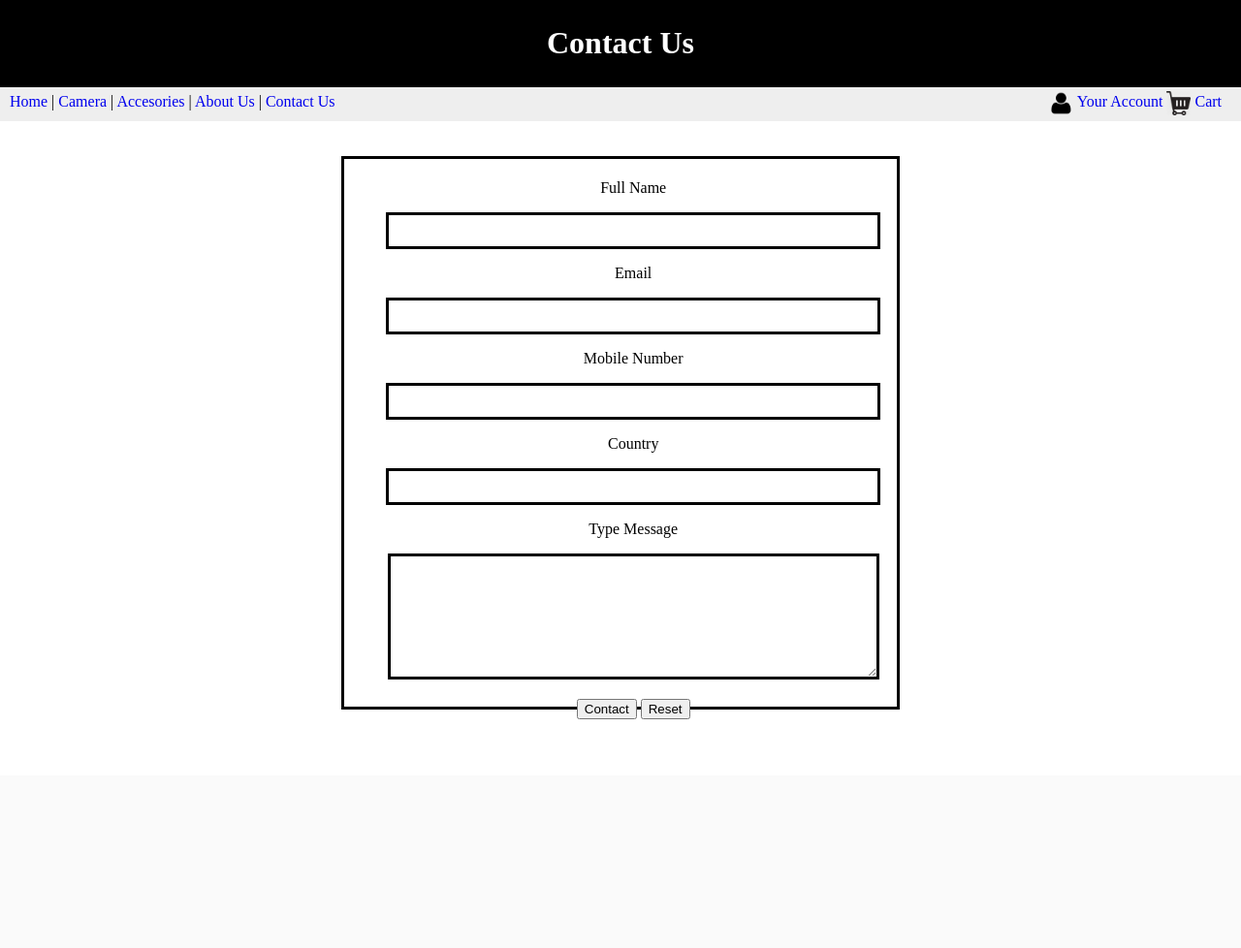
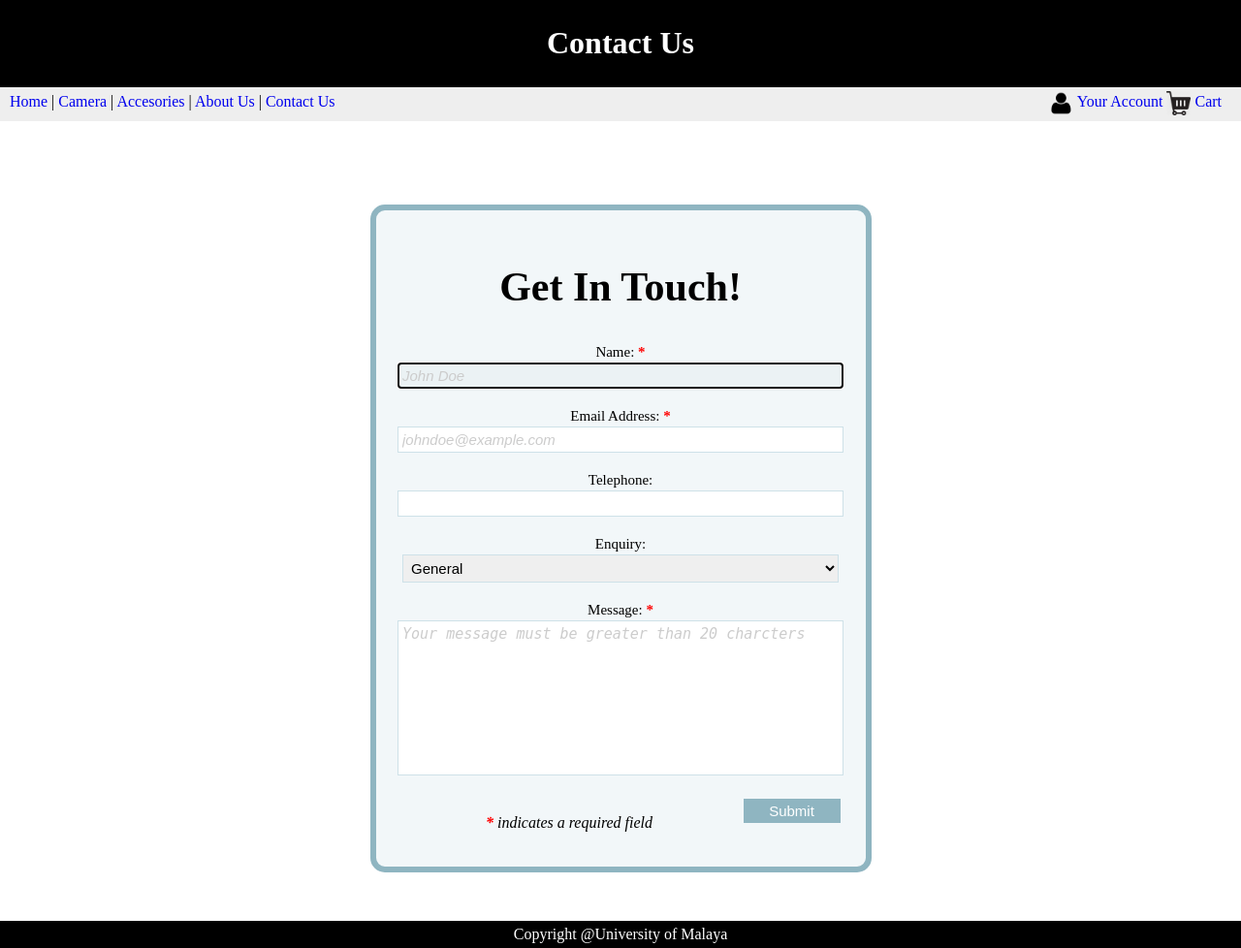
Before and after one commit to sopnopriyo/camera-shop, a PHP site: page /contact-us.html in a window 1280 px wide. Shown: the whole page at 97% size. Before the commit the page ends 742 px from the top, so only its background shows below. Run offline with PHP 8.4, Linux system fonts and the light colour scheme.

Commit message:
Desigining contact us form

```diff
--- a/contact-us.html
+++ b/contact-us.html
@@ -26,31 +26,45 @@
 
 </nav>
 <br><br>
-<form>
+
 	<section>
-	<center>
-			<fieldset style="padding-left: 3%; width: 520px; height: 550px; border: solid; ">
-			<p style="font-size: 16px;">Full Name</p>
-			<input type="text" name="fullname" style="width: 500px; height: 30px; border: solid ">
+		<center>
+			<div id="contact-form" class="clearfix">
+    <h1>Get In Touch!</h1>
+    <ul id="errors" class="">
+        <li id="info">There were some problems with your form submission:</li>
+    </ul>
+    <p id="success">Thanks for your message! We will get back to you ASAP!</p>
+    <form method="post" action="process.php">
+        <label for="name">Name: <span class="required">*</span></label>
+        <input type="text" id="name" name="name" value="" placeholder="John Doe" required="required" autofocus="autofocus" />
 
-			<p style="font-size: 16px;">Email</p>
-			<input type="text" name="email" style="width: 500px; height: 30px; border: solid ">
+        <label for="email">Email Address: <span class="required">*</span></label>
+        <input type="email" id="email" name="email" value="" placeholder="johndoe@example.com" required="required" />
 
-			<p style="font-size: 16px;">Mobile Number</p>
-			<input type="text" name="mobile" style="width: 500px; height: 30px; border: solid ">
+        <label for="telephone">Telephone: </label>
+        <input type="tel" id="telephone" name="telephone" value="" />
 
-			<p style="font-size: 16px;">Country</p>
-			<input type="text" name="country" style="width: 500px; height: 30px; border: solid ">
+        <label for="enquiry">Enquiry: </label>
+        <select id="enquiry" name="enquiry">
+            <option value="general">General</option>
+            <option value="sales">Sales</option>
+            <option value="support">Support</option>
+        </select>
 
-			<p style="font-size: 16px;">Type Message</p>
-			<textarea name="comments" id="comments" cols="60" rows="8" style="border: solid"> </textarea><p></p>
+        <label for="message">Message: <span class="required">*</span></label>
+        <textarea id="message" name="message" placeholder="Your message must be greater than 20 charcters" required="required" data-minlength="20"></textarea>
 
-
-			<input type="submit" value="Contact"> <input type="reset" value="Reset" >
-
-			</fieldset>
+        <span id="loading"></span>
+        <input type="submit" value="Submit" id="submit-button" />
+        <p id="req-field-desc"><span class="required">*</span> indicates a required field</p>
+    </form>
+</div>
 		</center>
 	</section>
-</form>
+
+<footer>
+      Copyright @University of Malaya
+</footer>
 </body>
 </html>
--- a/frontEnd.css
+++ b/frontEnd.css
@@ -296,3 +296,177 @@ div.desc {
 #camera-main{
     margin-left: 100px;
 }
+
+
+#contact-form {
+    background-color:#F2F7F9;
+    width:465px;
+    padding:20px;
+    margin: 50px auto;
+    border: 6px solid #8FB5C1;
+    -moz-border-radius:15px;
+    -webkit-border-radius:15px;
+    border-radius:15px;
+    position:relative;
+}
+
+#contact-form h1 {
+    font-size:42px;
+}
+
+#contact-form h2 {
+    margin-bottom:15px;
+    font-style:italic;
+    font-weight:normal;
+}
+
+#contact-form input,
+#contact-form select,
+#contact-form textarea,
+#contact-form label {
+    font-size:15px;
+    margin-bottom:2px;
+}
+
+#contact-form input,
+#contact-form select,
+#contact-form textarea {
+    width:450px;
+    border: 1px solid #CEE1E8;
+    margin-bottom:20px;
+    padding:4px;
+}
+
+#contact-form input:focus,
+#contact-form select:focus,
+#contact-form textarea:focus {
+    border: 1px solid #AFCDD8;
+    background-color: #EBF2F4;
+}
+
+#contact-form textarea {
+    height:150px;
+    resize: none;
+}
+
+#contact-form label {
+    display:block;
+}
+
+#contact-form .required {
+    font-weight:bold;
+    color:#F00;
+}
+
+#contact-form #submit-button {
+    width: 100px;
+    background-color:#333;
+    color:#FFF;
+    border:none;
+    display:block;
+    float:right;
+    margin-bottom:0px;
+    margin-right:6px;
+    background-color:#8FB5C1;
+    -moz-border-radius:8px;
+}
+
+#contact-form #submit-button:hover {
+    background-color: #A6CFDD;
+}
+
+#contact-form #submit-button:active {
+    position:relative;
+    top:1px;
+}
+
+#contact-form #loading {
+    width:32px;
+    height:32px;
+    background-image:url(../img/loading.gif);
+    display:block;
+    position:absolute;
+    right:130px;
+    bottom:16px;
+    display:none;
+}
+
+#errors {
+    border:solid 1px #E58E8E;
+    padding:10px;
+    margin:25px 0px;
+    display:block;
+    width:437px;
+    -webkit-border-radius:8px;
+    -moz-border-radius:8px;
+    border-radius:8px;
+    background:#FFE6E6 url(../img/cancel_48.png) no-repeat 405px center;
+    display:none;
+}
+
+#errors li {
+    padding:2px;
+    list-style:none;
+}
+
+#errors li:before {
+    content: ' - ';
+}
+
+#errors #info {
+    font-weight:bold;
+}
+
+#errors #info:before {
+    content: '';
+}
+
+#success {
+    border:solid 1px #83D186;
+    padding:25px 10px;
+    margin:25px 0px;
+    display:block;
+    width:437px;
+    -webkit-border-radius:8px;
+    -moz-border-radius:8px;
+    border-radius:8px;
+    background:#D3EDD3 url(../img/accepted_48.png) no-repeat 405px center;
+    font-weight:bold;
+    display:none;
+}
+
+#errors.visible, #success.visible {
+    display:block;
+}
+
+#req-field-desc {
+    font-style:italic;
+}
+
+/* Remove box shadow firefox, chrome and opera put around required fields. It looks rubbish. */
+input:required, textarea:required {
+    -moz-box-shadow:none;
+    -webkit-box-shadow:none;
+    -o-box-shadow:none;
+    box-shadow:none;
+}
+
+/* Normalize placeholder styles */
+
+/* chrome, safari */
+::-webkit-input-placeholder {
+    color:#CCC;
+    font-style:italic;
+}
+
+/* mozilla */
+input:-moz-placeholder, textarea:-moz-placeholder {
+    color:#CCC;
+    font-style:italic;
+}
+
+/* ie (faux placeholder) */
+input.placeholder-text, textarea.placeholder-text  {
+    color:#CCC;
+    font-style:italic;
+}
```
